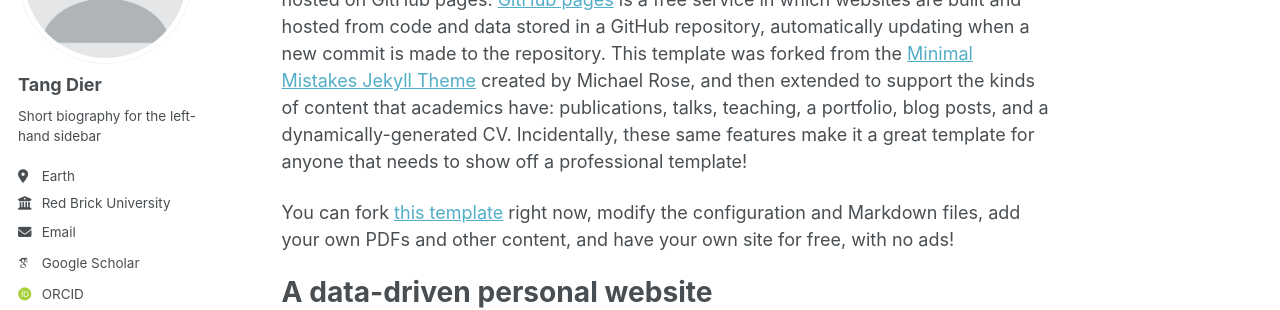
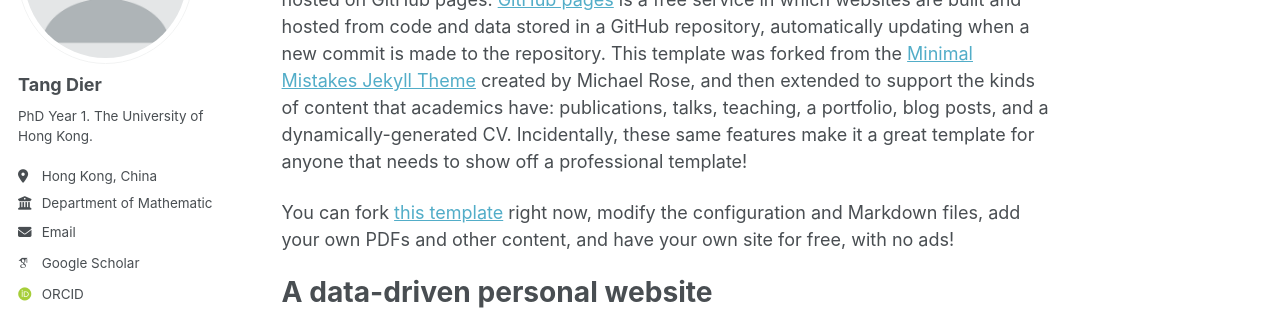
Before and after one commit to TangDier03/tangdier03.github.io, a Jekyll site: the page built from _pages/about.md, in a window 1280 px wide. Shown: the part 212-522 px from the top of the page. Built offline with Jekyll 4.4.1, drawn with Linux system fonts in a browser that asks for light colours; some web fonts are replaced; a script bundle is joined from its source files by our own code; library files that are not in the unit come from our copies.

Commit message:
Update _config.yml

```diff
--- a/_config.yml
+++ b/_config.yml
@@ -26,9 +26,9 @@
   avatar           : "profile.png"
   name             : "Tang Dier"
   pronouns         : # example: "she/her"
-  bio              : "Short biography for the left-hand sidebar"
-  location         : "Earth"
-  employer         : "Red Brick University"
+  bio              : "PhD Year 1. The University of Hong Kong."
+  location         : "Hong Kong, China"
+  employer         : "Department of Mathematics. The University of Hong Kong"
   uri              : # URL
   email            : "tangde_math@connect.hku.hk"
 
```
